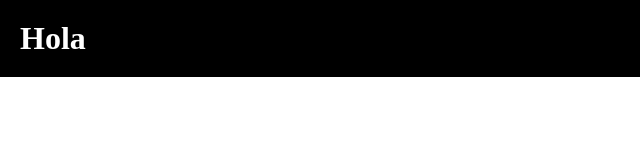
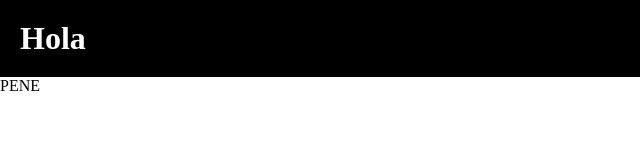
Before and after one commit to b4Erick/Proyecto, a plain HTML site: page index.HTML in a window 1280 px wide. Shown: the full height of the page, 0-640 px from the left. Drawn offline with Linux system fonts and the light colour scheme.

Commit message:
Parrafo New
Si

```diff
--- a/index.HTML
+++ b/index.HTML
@@ -8,6 +8,7 @@
         <header id="Cabecera">
             <h1>Hola</h1>
         </header>
+        <p>PENE</p>
     </body>
     <footer>
 
```
